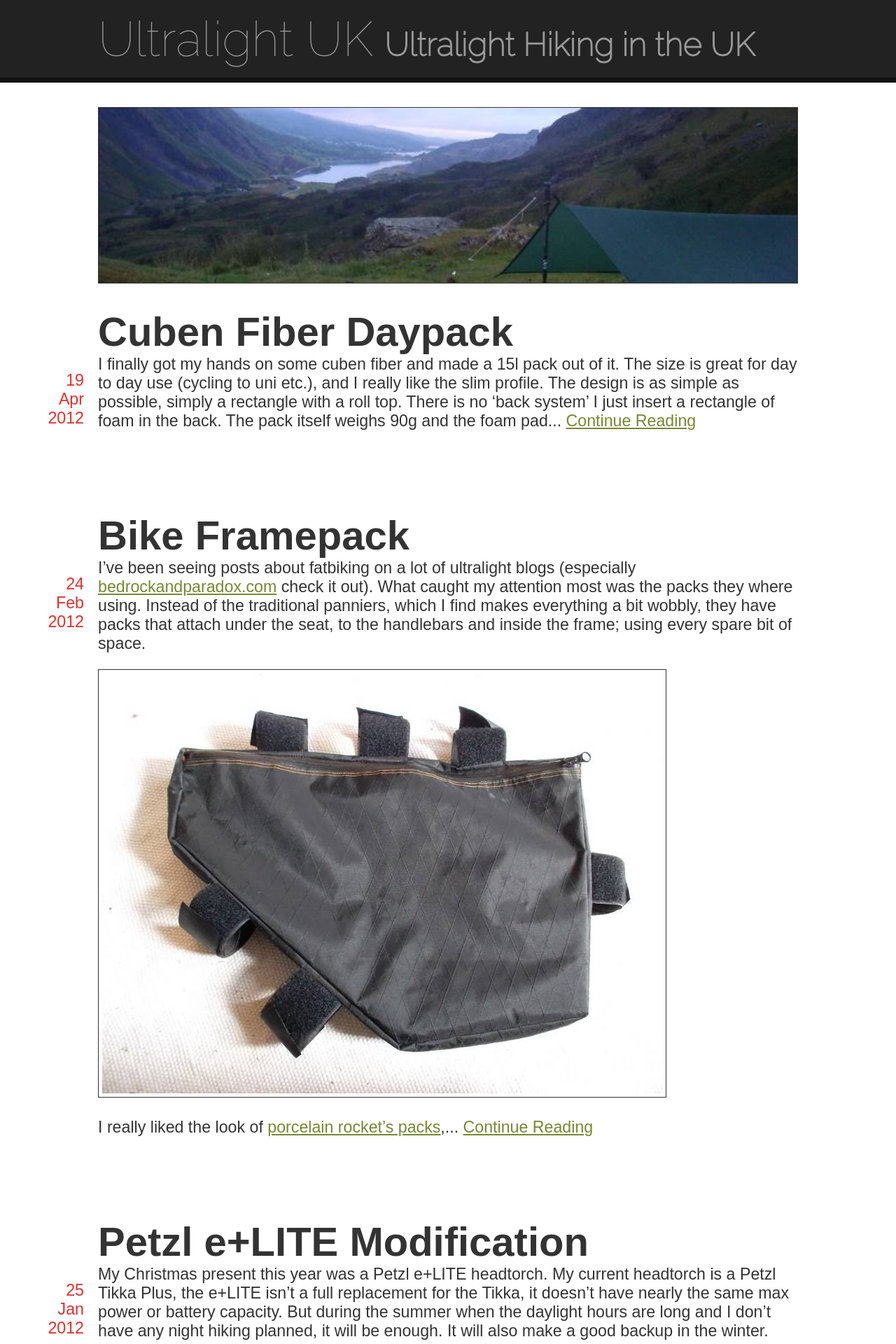
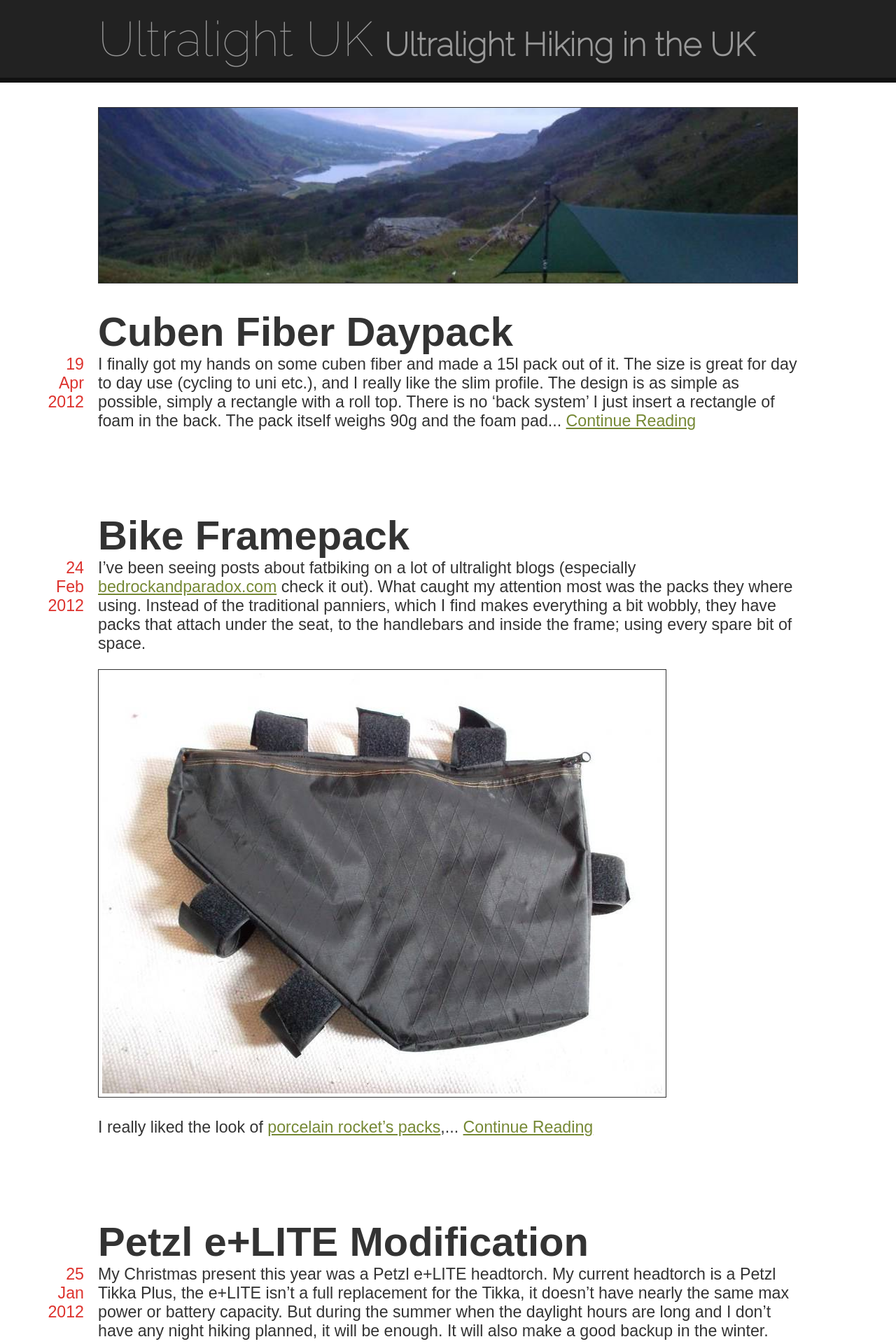
Before and after one commit to notclive/notclive.co.uk, a Jekyll site: the page built from ul/index.html, in a window 1280 px wide. Shown: the top 1920 px of the page at 70% size. Built offline with Jekyll 4.4.1, drawn with Linux system fonts in a browser that asks for light colours.

Commit message:
Shift date block

```diff
--- a/ul/css/style.css
+++ b/ul/css/style.css
@@ -92,7 +92,6 @@ a:hover {
 .date { /* moves date to left */
 	height: 0;
 	position: relative;
-	top: 1rem;
 	left: -90px;
 	color: #DD322D;
 }
```
